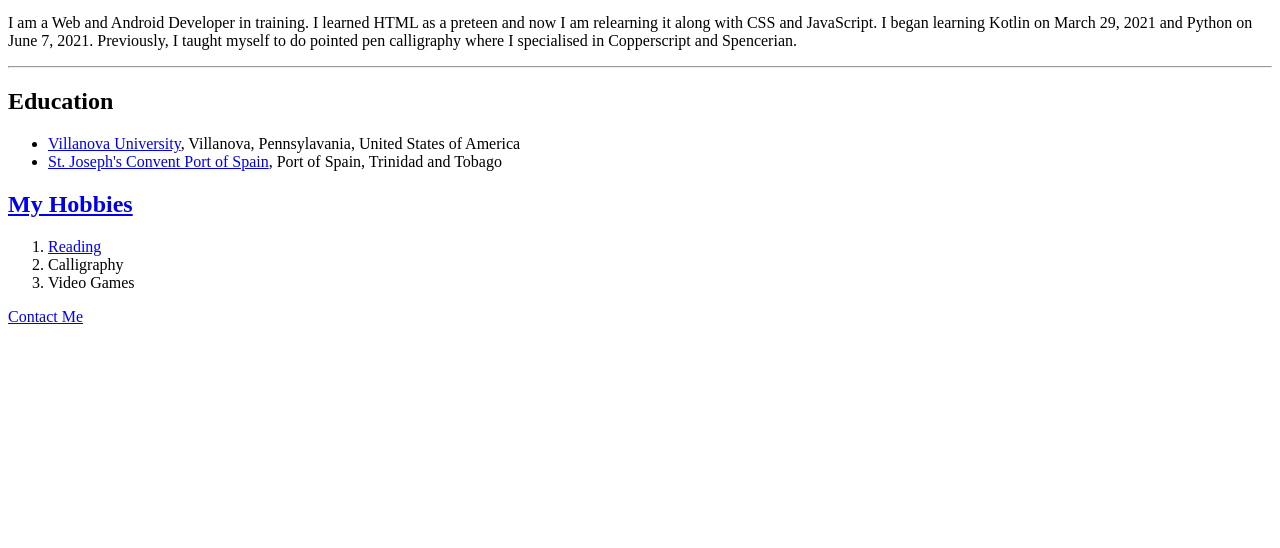
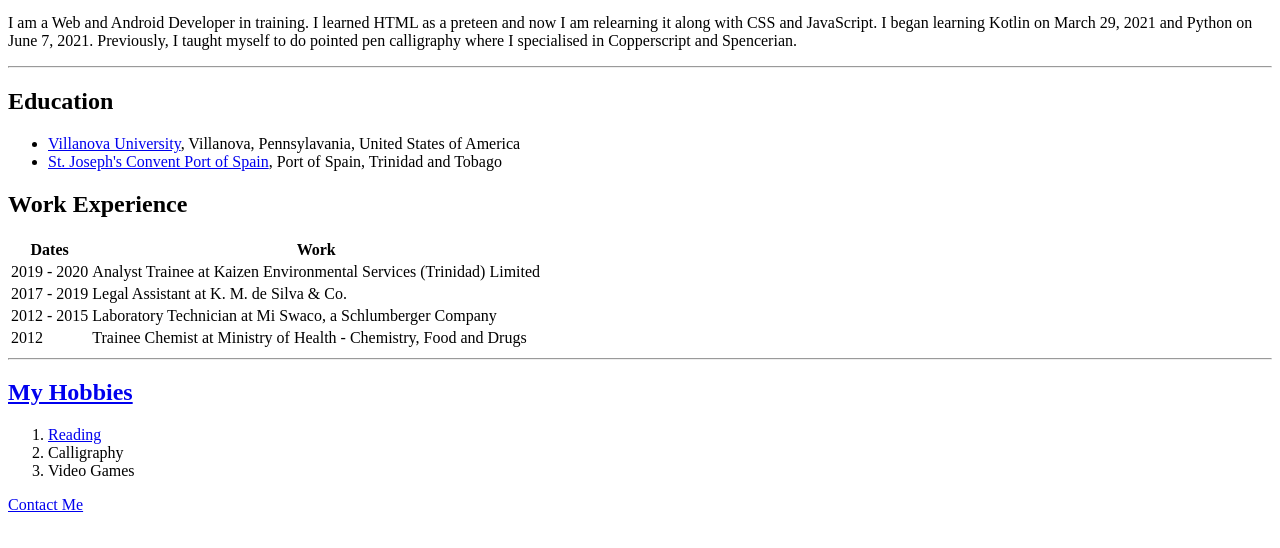
Before and after one commit to nakoyawilson/html-my-site, a plain HTML site: page index.html in a window 1280 px wide. Shown: the part 126-674 px from the top of the page. Drawn offline with Linux system fonts and the light colour scheme.

Commit message:
Add work experience in table format

```diff
--- a/index.html
+++ b/index.html
@@ -18,6 +18,35 @@
     <li><a href="https://www1.villanova.edu/university.html">Villanova University</a>, Villanova, Pennsylavania, United States of America</li>
     <li><a href="https://www.sjcpos.edu.tt/">St. Joseph's Convent Port of Spain</a>, Port of Spain, Trinidad and Tobago</li>
   </ul>
+  <h2>Work Experience</h2>
+  <table>
+    <thead>
+      <tr>
+        <th>Dates</th>
+        <th>Work</th>
+      </tr>
+    </thead>
+    <tbody>
+      <tr>
+        <td>2019 - 2020</td>
+        <td>Analyst Trainee at Kaizen Environmental Services (Trinidad) Limited</td>
+      </tr>
+      <tr>
+        <td>2017 - 2019</td>
+        <td>Legal Assistant at K. M. de Silva & Co.</td>
+      </tr>
+      <tr>
+        <td>2012 - 2015</td>
+        <td>Laboratory Technician at Mi Swaco, a Schlumberger Company</td>
+      </tr>
+      <tr>
+        <td>2012</td>
+        <td>Trainee Chemist at Ministry of Health - Chemistry, Food and Drugs</td>
+      </tr>
+    </tbody>
+
+  </table>
+  <hr />
   <h2><a href="hobbies.html">My Hobbies</a></h2>
   <ol>
     <li><a href="https://www.goodreads.com/nakoyawilson">Reading</a></li>
```
